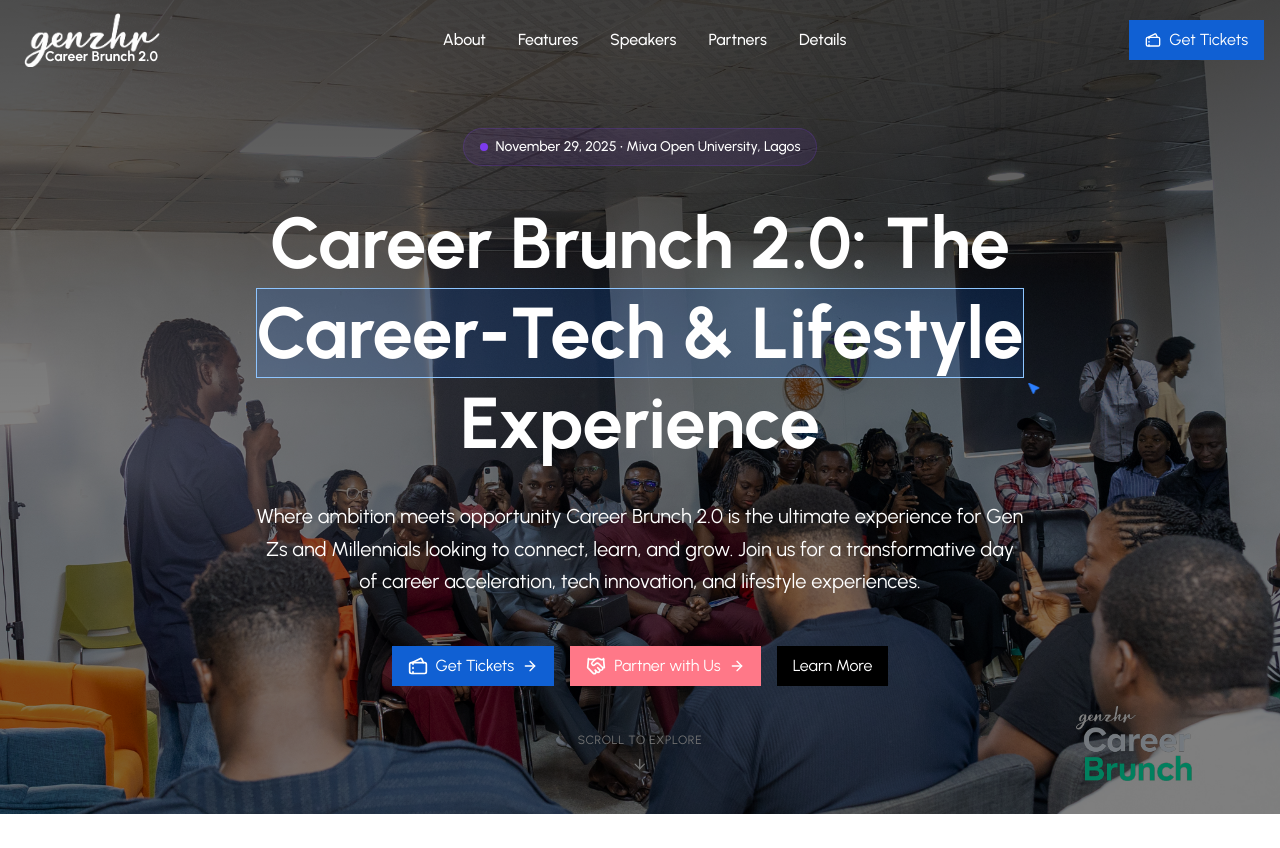
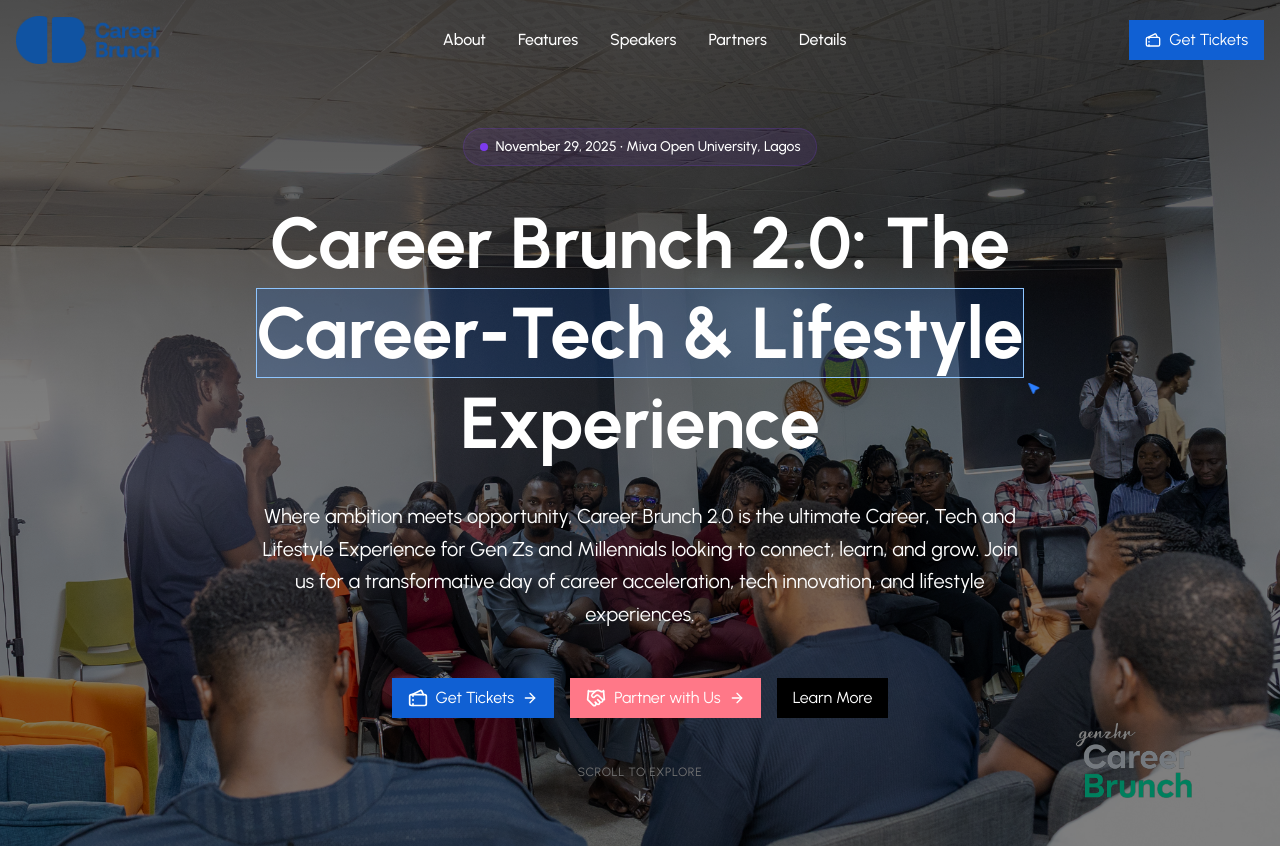
Before and after one commit to Olawoyin1/cbrunch, a React (Vite) app: page / in a window 1280 px wide. Shown: the top 848 px of the page. Built offline with nearby package versions, Linux system fonts and the light colour scheme.

Commit message:
new logo

```diff
--- a/src/components/Hero.tsx
+++ b/src/components/Hero.tsx
@@ -50,7 +50,7 @@
 
           {/* Subtext */}
           <p className="text-base md:text-xl  max-w-3xl mx-auto leading-relaxed">
-            Where ambition meets opportunity Career Brunch 2.0 is the ultimate experience for Gen Zs and
+            Where ambition meets opportunity, Career Brunch 2.0 is the ultimate Career, Tech and Lifestyle Experience for Gen Zs and
             Millennials looking to connect, learn, and grow. Join us for a transformative day of career
             acceleration, tech innovation, and lifestyle experiences.
           </p>
--- a/src/components/Navbar.tsx
+++ b/src/components/Navbar.tsx
@@ -50,19 +50,19 @@
             <img
               src={
                 isScrolled
-                  ? "../../Images/logo4.png"
-                  : "../../Images/logo-white.png"
+                  ? "../../Images/cb.png"
+                  : "../../Images/cb.png"
               }
               alt="Career Brunch Logo"
               className="w-28 md:w-36 object-contain transition-all duration-300"
             />
-            <span
+            {/* <span
               className={`text-xs md:text-sm absolute bottom-0 right-0.5 md:right-1.7 transition-colors duration-300 ${
                 isScrolled ? "text-black" : "text-white"
               }`}
             >
               Career Brunch 2.0
-            </span>
+            </span> */}
           </button>
 
           {/* Desktop Navigation */}
```
Also changed, not shown: public/Images/cb.png (added).
